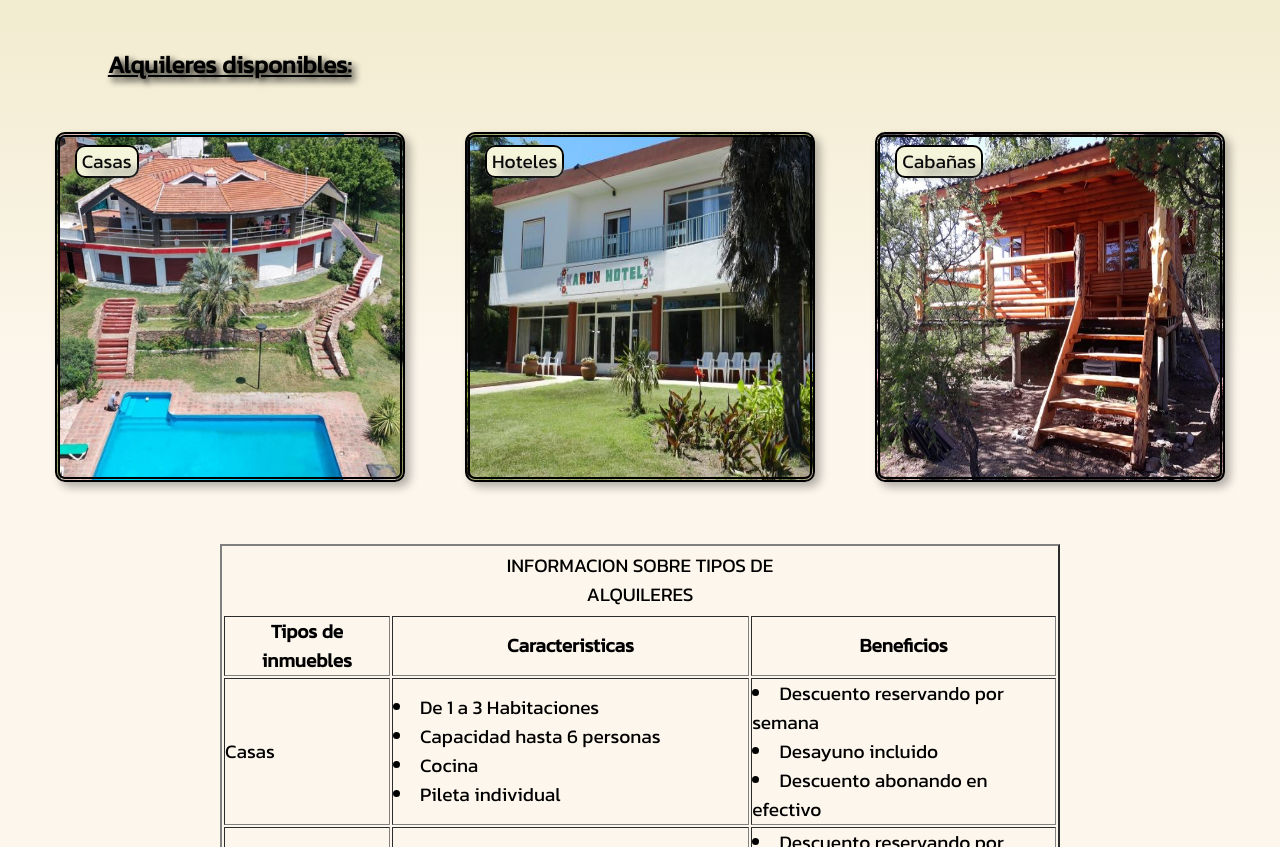
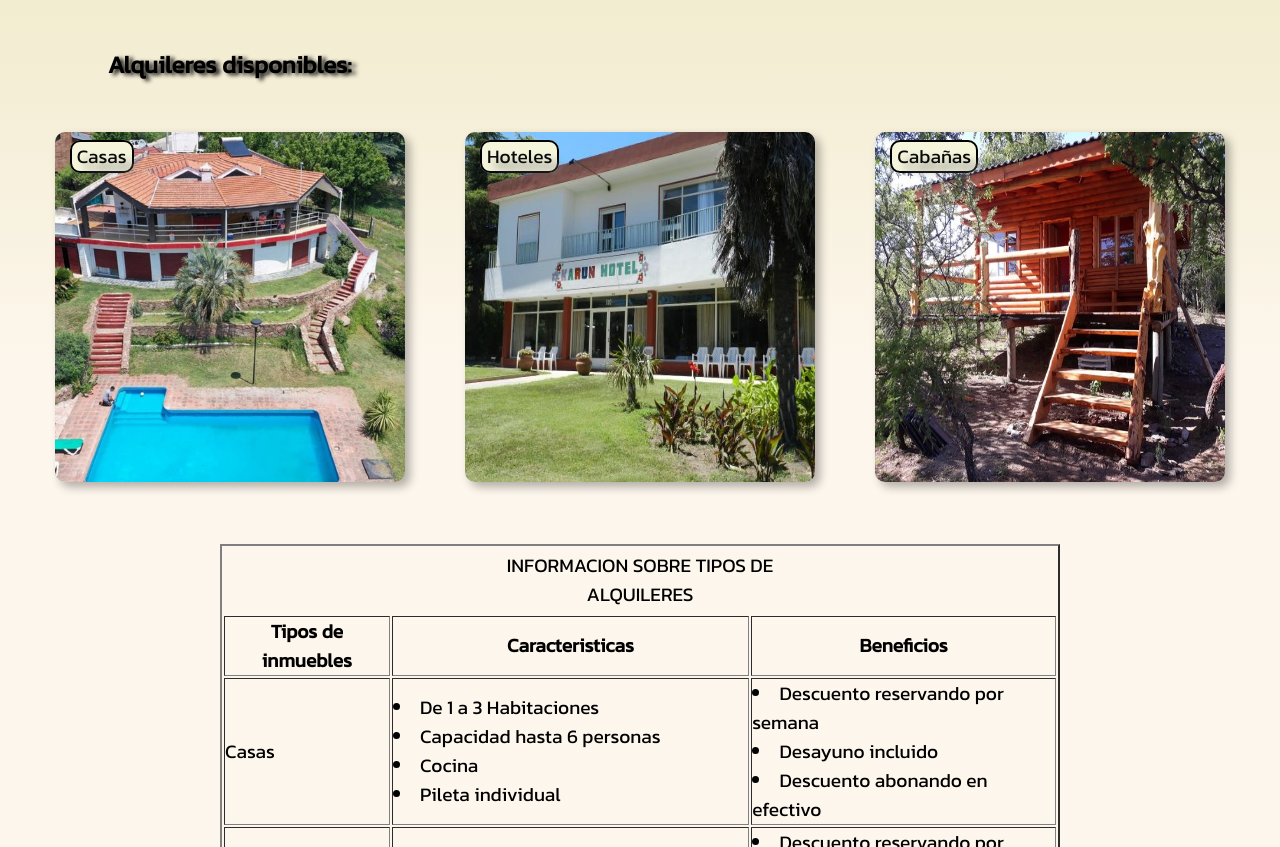
Before and after one commit to emilianoq73/alq-temp, a plain HTML site: page index.html in a window 1280 px wide. Shown: the part 915-1762 px from the top of the page. Drawn offline with Linux system fonts and the light colour scheme.

Commit message:
modifique bordes publicaciones

```diff
--- a/style.css
+++ b/style.css
@@ -100,9 +100,9 @@ main.home section.publications__container h2.publications__container--title {
     grid-area: titulo;
     font-size: 2,5rem;
     font-family: 'Kanit', sans-serif;
-    text-decoration: underline;
-    text-shadow: black 4px 4px 6px;
+    text-shadow: black 4px 2px 4px;
 }
+
 main.home section.publications__container {
     padding: 2rem;
     display: grid;
@@ -119,7 +119,6 @@ main.home section.publications__container {
 }
 
 main.home section.publications__container article.publications {
-    border: 5px double black;
     border-radius: 10px;
     box-shadow: 5px 5px 10px rgba(0, 0, 0, 0.3);
     width: 350px;
```
